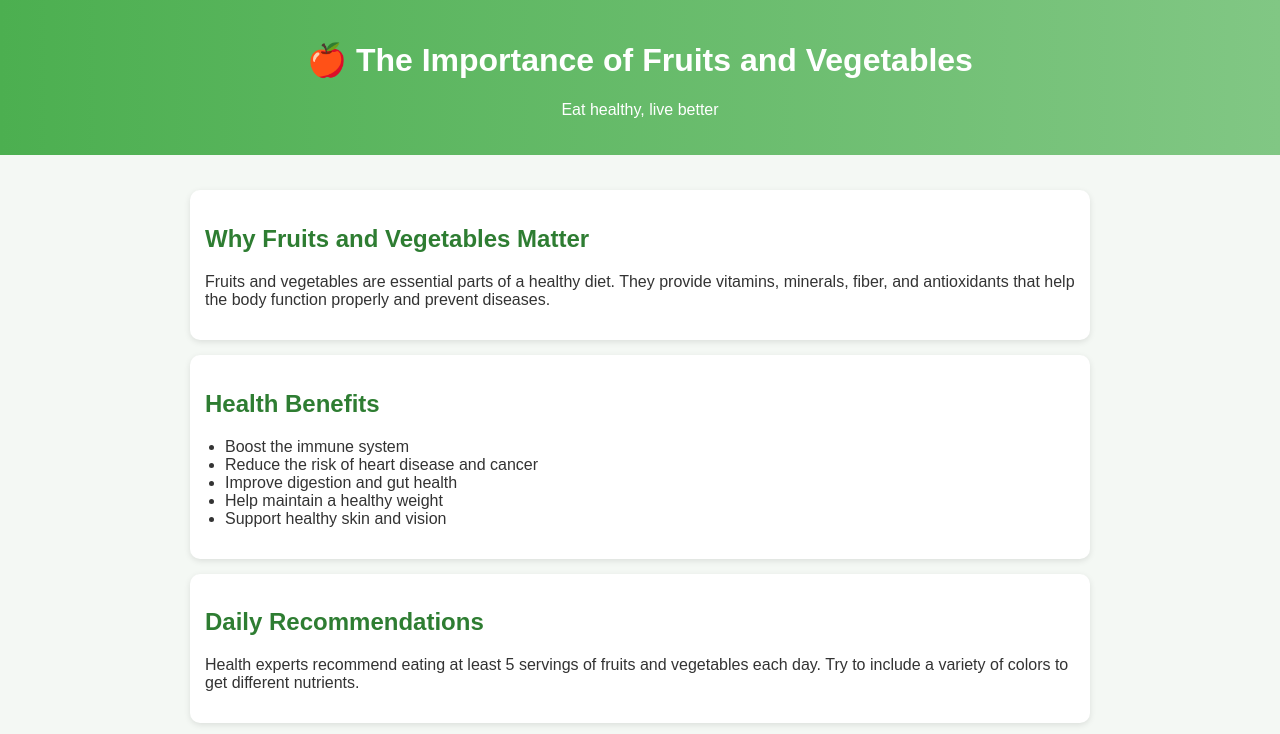
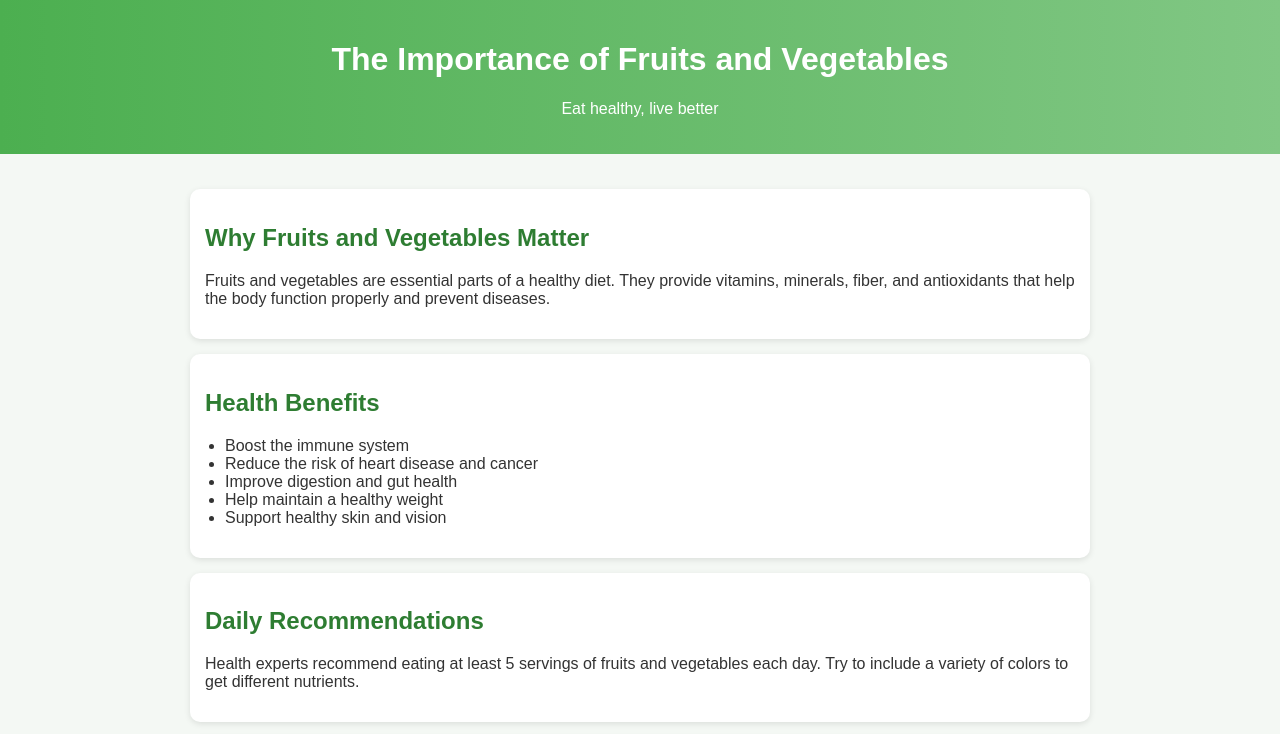
Before and after one commit to LeahAndrews001/friendly-train-cham, a plain HTML site: page index.html in a window 1280 px wide. Shown: the top 734 px of the page. Drawn offline with Linux system fonts and the light colour scheme.

Commit message:
Update index.html

```diff
--- a/index.html
+++ b/index.html
@@ -47,7 +47,7 @@
 <body>
 
 <header>
-  <h1>🍎 The Importance of Fruits and Vegetables</h1>
+  <h1>The Importance of Fruits and Vegetables</h1>
   <p>Eat healthy, live better</p>
 </header>
 
```
